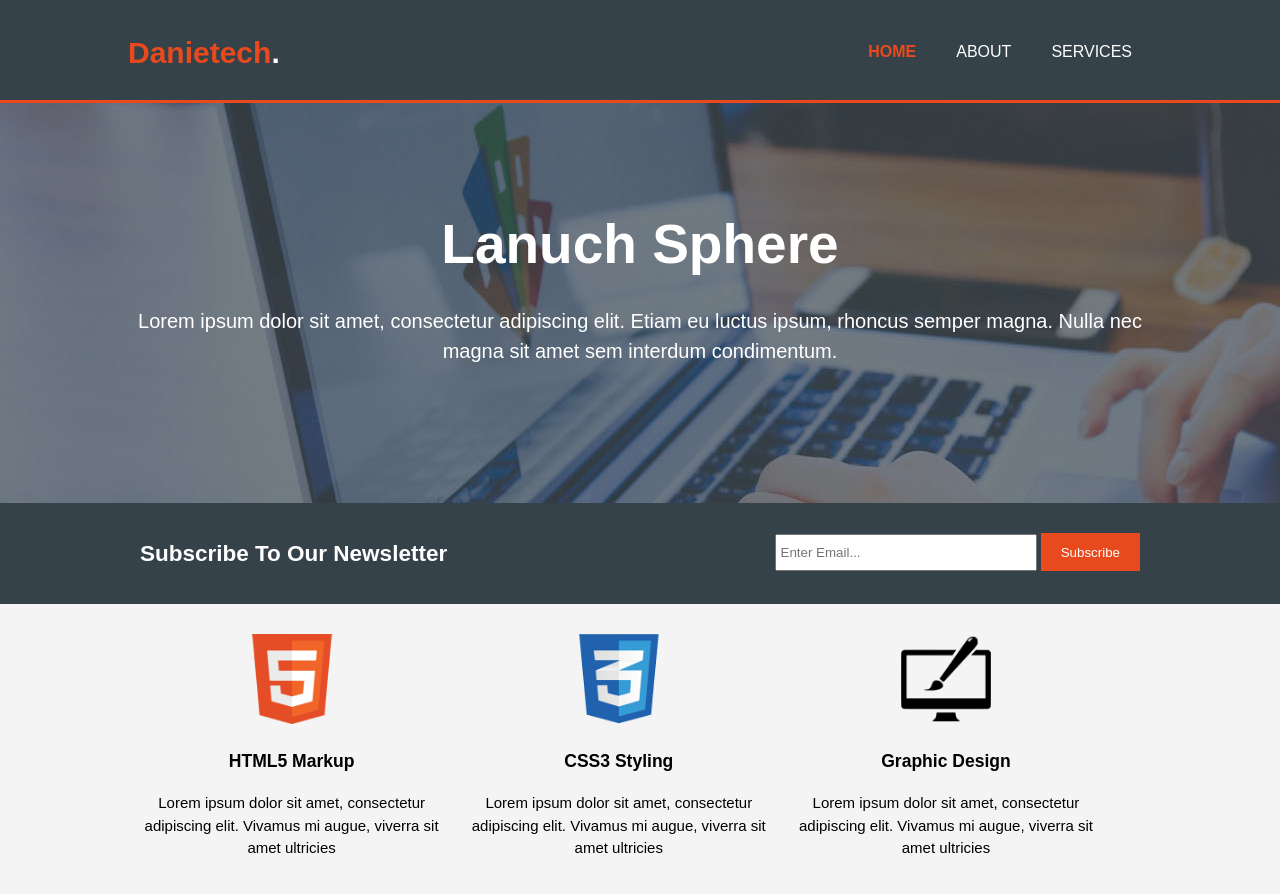
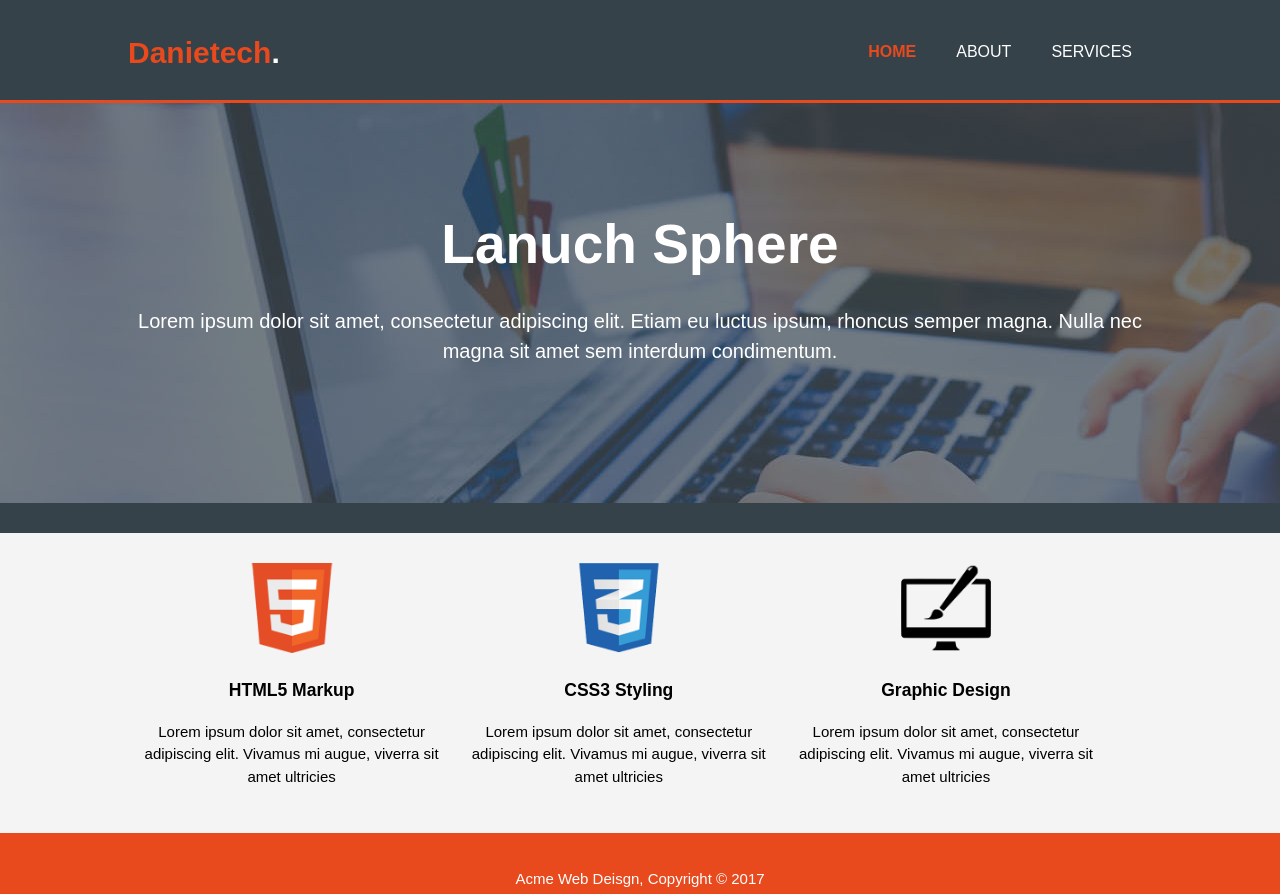
Before and after one commit to danietech/danietech.github.io, a plain HTML site: page index.html in a window 1280 px wide. Shown: the top 894 px of the page. Drawn offline with Linux system fonts and the light colour scheme.

Commit message:
rm newsletter

```diff
--- a/index.html
+++ b/index.html
@@ -34,11 +34,6 @@
 
     <section id="newsletter">
       <div class="container">
-        <h1>Subscribe To Our Newsletter</h1>
-        <form>
-          <input type="email" placeholder="Enter Email...">
-          <button type="submit" class="button_1">Subscribe</button>
-        </form>
       </div>
     </section>
 
```
